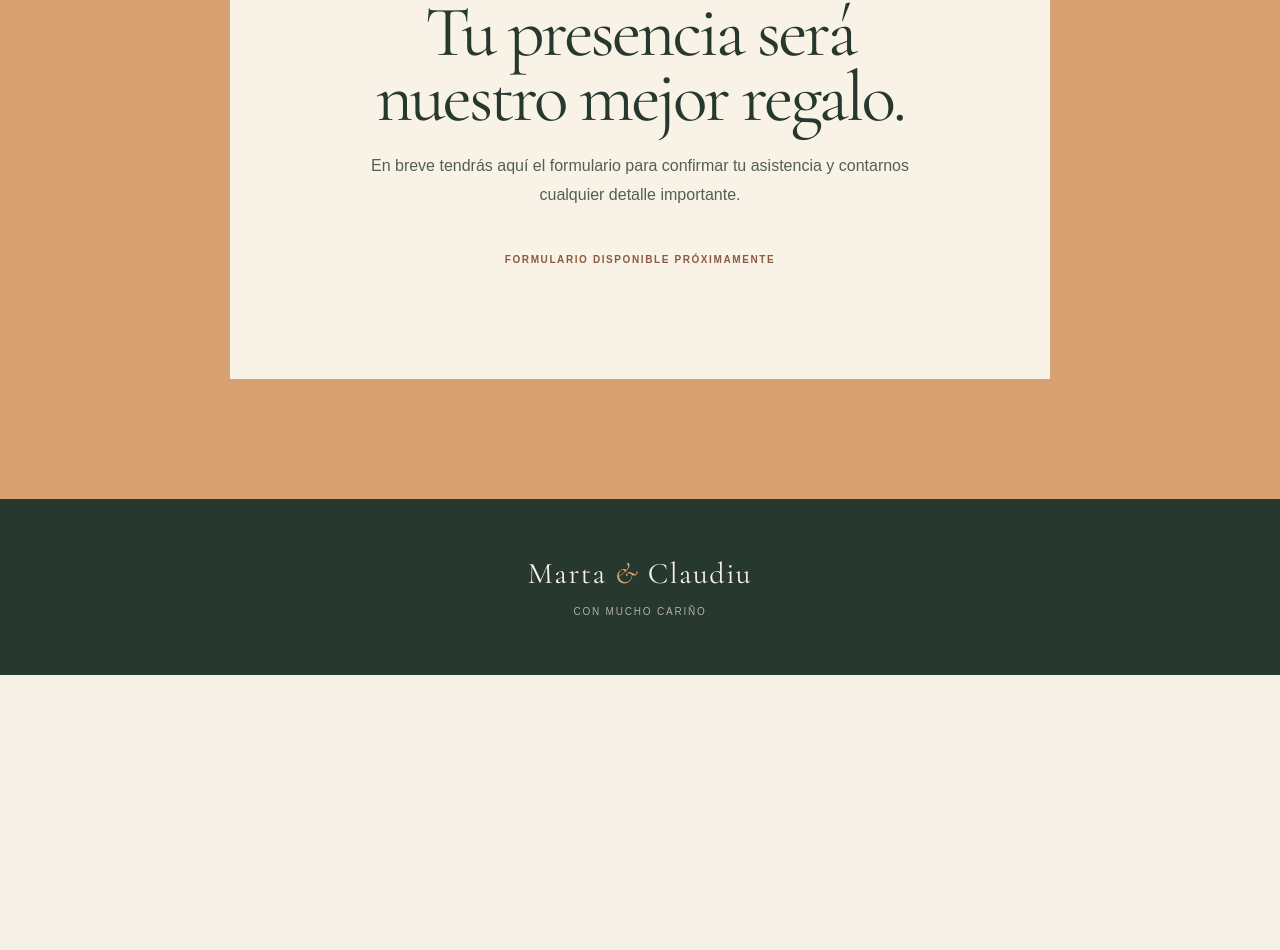
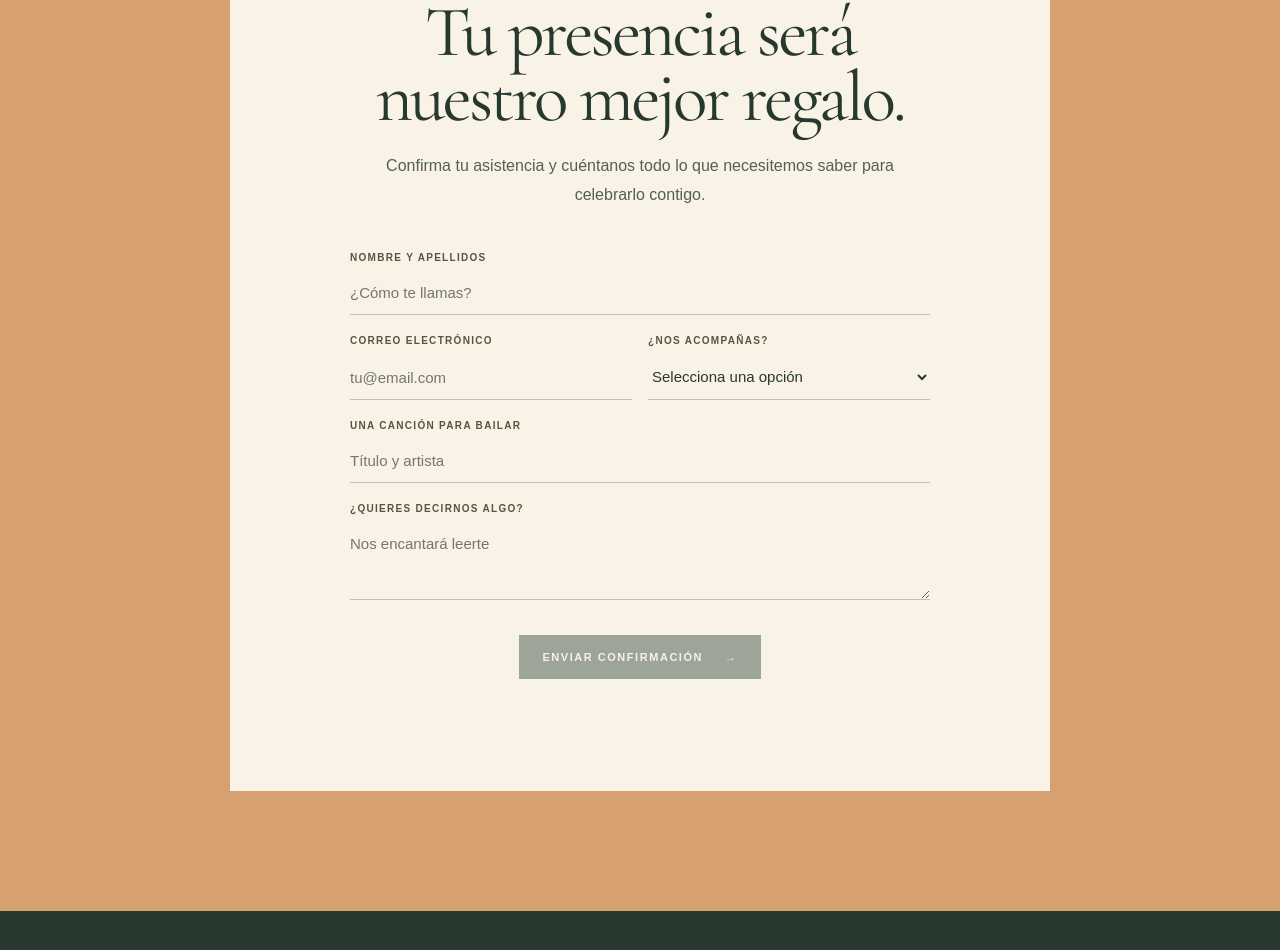
Before and after one commit to claudiusava/wedding-marta-claudiu, an Angular app: page / in a window 1280 px wide. Shown: the part 3077-4027 px from the top of the page. Before the commit the page ends 3752 px from the top, so only its background shows below. Built offline with nearby package versions, Linux system fonts and the light colour scheme.

Commit message:
Add integrated RSVP form

```diff
--- a/src/app/app.component.html
+++ b/src/app/app.component.html
@@ -67,11 +67,42 @@
     <div class="rsvp-card">
       <p class="eyebrow">¿Nos acompañas?</p>
       <h2 id="rsvp-titulo">Tu presencia será nuestro mejor regalo.</h2>
-      <p>En breve tendrás aquí el formulario para confirmar tu asistencia y contarnos cualquier detalle importante.</p>
-      @if (rsvpFormUrl) {
-        <a class="button button-dark" [href]="rsvpFormUrl" target="_blank" rel="noopener">Confirmar asistencia <span>→</span></a>
+      <p>Confirma tu asistencia y cuéntanos todo lo que necesitemos saber para celebrarlo contigo.</p>
+      @if (status === 'sent') {
+        <div class="success-message" role="status"><span>✦</span><strong>¡Gracias!</strong> Hemos recibido tu respuesta.</div>
       } @else {
-        <span class="form-soon">Formulario disponible próximamente</span>
+        <form #rsvpForm="ngForm" (ngSubmit)="submitRsvp()" class="rsvp-form">
+          <label class="full">Nombre y apellidos
+            <input name="name" [(ngModel)]="rsvp.name" required autocomplete="name" placeholder="¿Cómo te llamas?">
+          </label>
+          <label>Correo electrónico
+            <input name="email" [(ngModel)]="rsvp.email" required type="email" autocomplete="email" placeholder="tu@email.com">
+          </label>
+          <label>¿Nos acompañas?
+            <select name="attendance" [(ngModel)]="rsvp.attendance" required>
+              <option value="" disabled>Selecciona una opción</option>
+              <option value="Sí, allí estaré">Sí, allí estaré</option>
+              <option value="No podré asistir">No podré asistir</option>
+            </select>
+          </label>
+          @if (rsvp.attendance === 'Sí, allí estaré') {
+            <label>Número de asistentes
+              <select name="guests" [(ngModel)]="rsvp.guests"><option value="1">1 persona</option><option value="2">2 personas</option><option value="3">3 personas</option><option value="4">4 personas</option></select>
+            </label>
+            <label>¿Alergias o menú especial?
+              <input name="dietary" [(ngModel)]="rsvp.dietary" placeholder="Vegetariano, celíaco…">
+            </label>
+          }
+          <label class="full">Una canción para bailar
+            <input name="song" [(ngModel)]="rsvp.song" placeholder="Título y artista">
+          </label>
+          <label class="full">¿Quieres decirnos algo?
+            <textarea name="note" [(ngModel)]="rsvp.note" rows="3" placeholder="Nos encantará leerte"></textarea>
+          </label>
+          <input class="honeypot" name="website" [(ngModel)]="rsvp.website" tabindex="-1" autocomplete="off" aria-hidden="true">
+          <button class="button button-dark" type="submit" [disabled]="!rsvpForm.valid || status === 'sending'">{{ status === 'sending' ? 'Enviando…' : 'Enviar confirmación' }} <span>→</span></button>
+          @if (status === 'setup') { <p class="form-alert">El formulario estará disponible muy pronto.</p> }
+        </form>
       }
     </div>
   </section>
--- a/src/app/app.component.scss
+++ b/src/app/app.component.scss
@@ -45,7 +45,11 @@ h1 i { font-size: .63em; font-weight: 300; padding: 0 .04em; }
 .button:hover { transform: translateY(-3px); }
 .button-light { margin-top: 36px; color: #27382e; background: #f7f0e4; }
 .button-dark { margin-top: 20px; color: #f7f0e4; background: #31483a; }
-.form-soon { display: inline-block; margin-top: 28px; color: #8b5a40; font-size: 10px; font-weight: 700; letter-spacing: .16em; text-transform: uppercase; }
+.rsvp-form { display: grid; grid-template-columns: repeat(2, 1fr); gap: 20px 16px; margin-top: 42px; text-align: left; }
+.rsvp-form label { display: grid; gap: 8px; color: #5f513f; font-size: 10px; font-weight: 700; letter-spacing: .13em; text-transform: uppercase; }.rsvp-form .full { grid-column: 1 / -1; }
+.rsvp-form input, .rsvp-form select, .rsvp-form textarea { width: 100%; padding: 13px 0; border: 0; border-bottom: 1px solid #cbbba7; border-radius: 0; outline: 0; color: #27382e; background: transparent; font: 15px Arial, sans-serif; letter-spacing: 0; text-transform: none; }.rsvp-form select { cursor: pointer; }.rsvp-form input:focus, .rsvp-form select:focus, .rsvp-form textarea:focus { border-color: #b56e45; }.rsvp-form textarea { resize: vertical; }
+.rsvp-form .button { justify-self: center; grid-column: 1 / -1; margin-top: 15px; border: 0; cursor: pointer; }.rsvp-form .button:disabled { cursor: not-allowed; opacity: .45; transform: none; }.form-alert { grid-column: 1 / -1; margin: 0; color: #8b5a40; text-align: center; font-size: 12px; }.honeypot { position: absolute; left: -10000px; width: 1px !important; height: 1px; overflow: hidden; }
+.success-message { display: grid; gap: 8px; margin: 38px auto 0; color: #31483a; font-family: 'Cormorant Garamond', Georgia, serif; font-size: 29px; }.success-message span { color: #b56e45; font-family: Arial, sans-serif; font-size: 20px; }.success-message strong { font-weight: 400; }
 .date-note { position: absolute; right: clamp(24px, 7vw, 112px); bottom: 44px; margin: 0; font-size: 11px; letter-spacing: .15em; text-transform: uppercase; opacity: .75; }
 .sun { position: absolute; left: 50%; top: 32%; z-index: -1; width: min(45vw, 540px); aspect-ratio: 1; border: 1px solid rgba(247, 240, 228, .2); border-radius: 50%; transform: translate(-50%, -50%); }
 
@@ -82,4 +86,5 @@ footer { padding: 56px 24px; color: #f7f0e4; text-align: center; background: #27
 
 @media (max-width: 720px) {
   .hero { min-height: 650px; }.nav-links { display: none; }.venue { grid-template-columns: 1fr; }.venue-image { min-height: 380px; }.venue-copy { padding-block: 75px; }.timeline { grid-template-columns: 1fr; gap: 25px; }.timeline article, .timeline article + article { padding: 25px 0 0; border-right: 0; }.timeline span { margin-bottom: 15px; }.date-note { left: 24px; right: auto; }
+  .rsvp-form { grid-template-columns: 1fr; }.rsvp-form .full { grid-column: auto; }.rsvp-form .button, .form-alert { grid-column: auto; }
 }
--- a/src/app/app.component.ts
+++ b/src/app/app.component.ts
@@ -1,13 +1,47 @@
 import { Component } from '@angular/core';
+import { FormsModule } from '@angular/forms';
 
 @Component({
   selector: 'app-root',
   standalone: true,
+  imports: [FormsModule],
   templateUrl: './app.component.html',
   styleUrl: './app.component.scss'
 })
 export class AppComponent {
-  // Pega aquí el enlace público de Google Forms cuando esté creado.
-  // Sus respuestas se guardarán automáticamente en la hoja de cálculo vinculada.
-  readonly rsvpFormUrl = '';
+  // Pega aquí la URL del despliegue de Google Apps Script (ver docs/google-apps-script.gs).
+  readonly rsvpEndpoint = '';
+
+  rsvp = {
+    name: '',
+    email: '',
+    attendance: '',
+    guests: '1',
+    dietary: '',
+    song: '',
+    note: '',
+    website: ''
+  };
+
+  status: 'idle' | 'sending' | 'sent' | 'setup' = 'idle';
+
+  async submitRsvp(): Promise<void> {
+    if (!this.rsvpEndpoint) {
+      this.status = 'setup';
+      return;
+    }
+
+    this.status = 'sending';
+    try {
+      await fetch(this.rsvpEndpoint, {
+        method: 'POST',
+        mode: 'no-cors',
+        headers: { 'Content-Type': 'text/plain;charset=utf-8' },
+        body: JSON.stringify({ ...this.rsvp, submittedAt: new Date().toISOString() })
+      });
+      this.status = 'sent';
+    } catch {
+      this.status = 'idle';
+    }
+  }
 }
```
Also changed, not shown: 1 other file (tests, documents, lock files or other folders).
